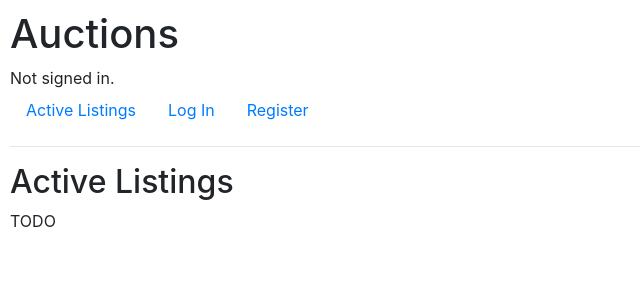
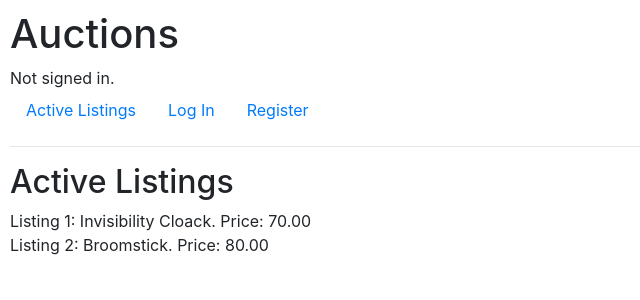
Before and after one commit to aliguzmanadan/Commerce_Django_WebApp, a Django app: page / in a window 1280 px wide. Shown: the top 300 px of the page, without its empty margins (0-640 px from the left). Run offline with Django 3.2, Linux system fonts and the light colour scheme; data comes from the database, SQL or seed files in the repository; both versions use the stored data as it was after the commit; some libraries are stand-ins or nearby versions.

Commit message:
Adding Listings in idex page (no links)

```diff
--- a/auctions/models.py
+++ b/auctions/models.py
@@ -1,7 +1,7 @@
 from django.contrib.auth.models import AbstractUser
 from django.db import models
 from django.db.models.deletion import CASCADE
-from django.db.models.fields import BooleanField, CharField, FloatField, TextField, URLField
+from django.db.models.fields import BooleanField, CharField, DecimalField, FloatField, TextField, URLField
 from django.db.models.fields.related import ForeignKey, ManyToManyField
 
 
@@ -13,14 +13,17 @@ class Category(models.Model):
 
 class Auction_listing(models.Model):
     title = CharField(max_length=64)
-    initial_price = FloatField()
+    initial_price = DecimalField(max_digits=10, decimal_places=2)
     description = TextField(blank=True)
     creator = ForeignKey(User, on_delete=models.CASCADE, related_name="created_listings")
-    winner = ForeignKey(User, on_delete=models.CASCADE, related_name="won_listings", blank=True)
+    winner = ForeignKey(User, on_delete=models.CASCADE, related_name="won_listings", blank=True, null=True)
     is_active = BooleanField(default=True)
     image_link = URLField(max_length=500, blank=True)
     categories = ManyToManyField(Category, blank=True, related_name="listings_per_category")
     in_watch_list = ManyToManyField(User, blank=True, related_name="wishes_per_user")
+
+    def __str__(self):
+        return f"{self.title}, initial price: {self.initial_price}, creator: {self.creator} "
 
 class Bid(models.Model):
     amount = FloatField()
--- a/auctions/templates/auctions/index.html
+++ b/auctions/templates/auctions/index.html
@@ -3,5 +3,14 @@
 {% block body %}
     <h2>Active Listings</h2>
 
-    TODO
+    {% for listing in Listings %}
+        <div>
+            Listing {{listing.id}}: {{ listing.title }}. Price: {{listing.initial_price }}
+        </div>
+        {% empty %}
+           There are no listings
+    {% endfor %}
+
+
+
 {% endblock %}
--- a/auctions/views.py
+++ b/auctions/views.py
@@ -4,11 +4,13 @@ from django.http import HttpResponse, HttpResponseRedirect
 from django.shortcuts import render
 from django.urls import reverse
 
-from .models import User
+from .models import User, Auction_listing, Category, Bid, Comment
 
 
 def index(request):
-    return render(request, "auctions/index.html")
+    return render(request, "auctions/index.html", {
+        "Listings": Auction_listing.objects.filter(is_active = True)
+    })
 
 
 def login_view(request):
```
Also changed, not shown: auctions/migrations/0005_alter_auction_listing_winner.py (added), auctions/migrations/0006_alter_auction_listing_initial_price.py (added), db.sqlite3.
